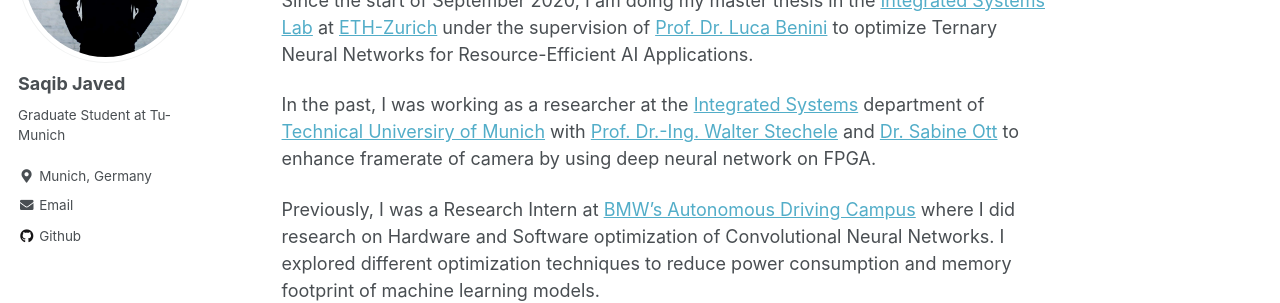
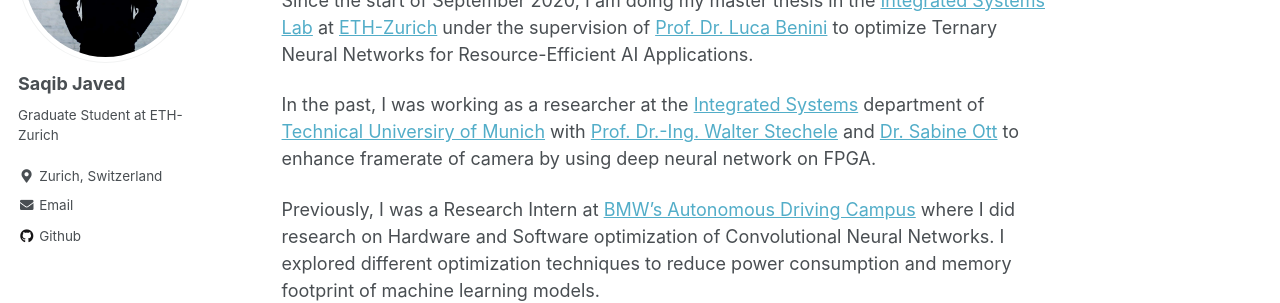
Before and after one commit to saqibjaved1/saqibjaved1.github.io, a Jekyll site: the page built from _pages/about.md, in a window 1280 px wide. Shown: the part 473-776 px from the top of the page. Built offline with Jekyll 4.4.1, drawn with Linux system fonts in a browser that asks for light colours.

Commit message:
Updated location

```diff
--- a/_config.yml
+++ b/_config.yml
@@ -82,8 +82,8 @@
 author:
   name             : "Saqib Javed"
   avatar           : "me.jpg"
-  bio              : "Graduate Student at Tu-Munich"
-  location         : "Munich, Germany"
+  bio              : "Graduate Student at  ETH-Zurich"
+  location         : "Zurich, Switzerland"
   employer         :
   pubmed           :
   googlescholar    :
```
